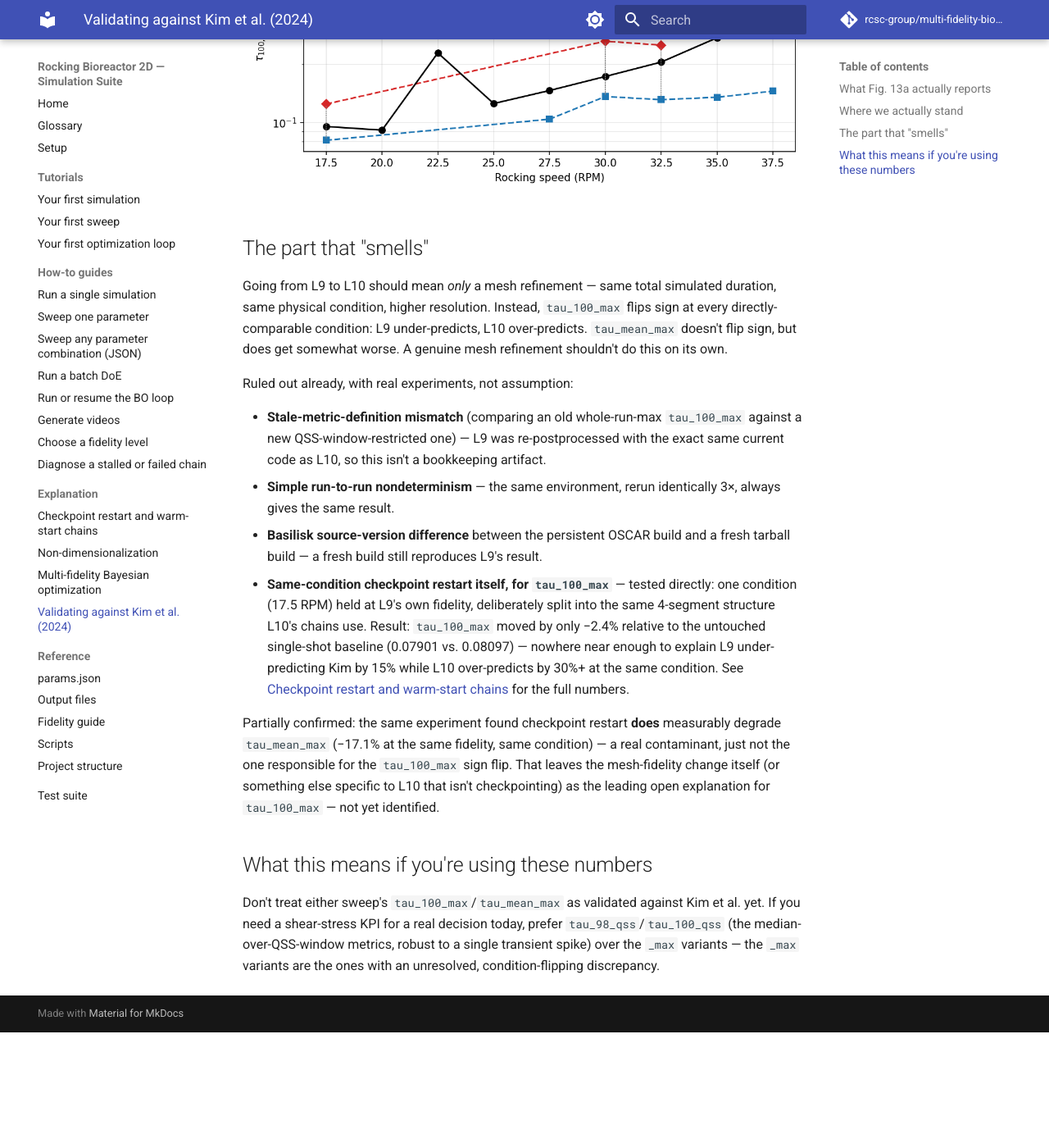
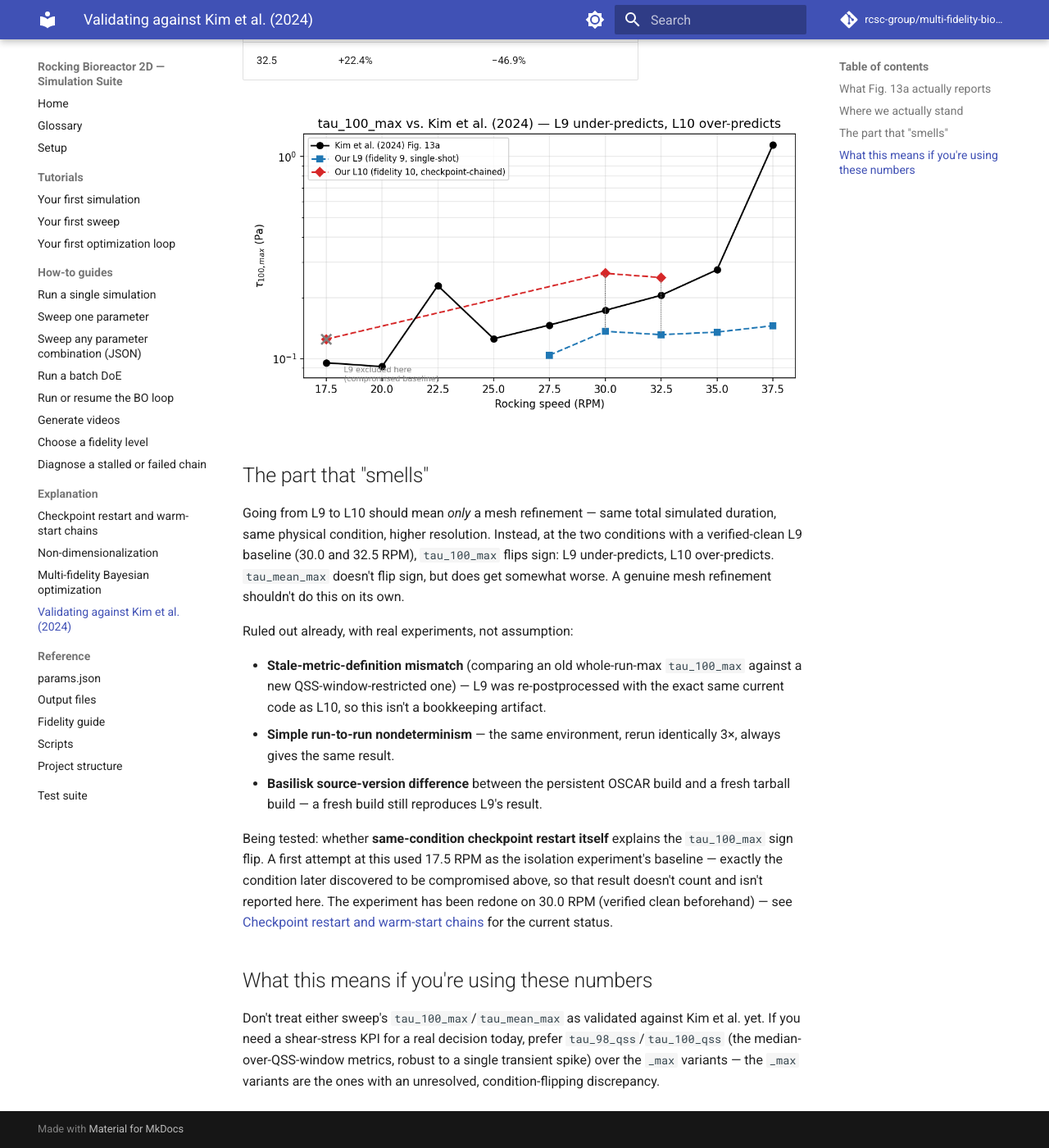
Before and after one commit to rcsc-group/multi-fidelity-bioreactor, an MkDocs documentation site: the page built from docs_site/explanation/kim-et-al-validation.md, in a window 1280 px wide and 1400 px high, scrolled down 1727 px. Shown: the whole window at 82% size. Built offline with MkDocs 1.6.1 and Material for MkDocs 9.7.7, drawn with Linux system fonts in a browser that asks for light colours; comment, search, counter and statistics services are not loaded; before the commit the page ends 2986 px from its top, so only the background shows below that; some of the changed text lies outside the part shown.

Commit message:
fix(validation): retract the 17.5 RPM isolation-experiment result -- corrupted baseline
While chasing why the "L9 baseline" file for 17.5 RPM (run_id 44133566)
started at t=18.86 instead of t=0, found its params.json actually has
t_checkpoint=18.85, omega_b_prev=2.356194 (22.5 RPM's own frequency) -- this
run was overwritten by an abandoned cross-condition warm-start pilot from
earlier in this project's history (fp_tau opens in "w" mode on every
invocation, so the original cold-start shear_stress.dat was destroyed, not
just shadowed). It was never a clean single-shot baseline; I never
re-checked its params.json before trusting it, in this session or the
published docs.

Individually re-verified the other 5 L9 conditions used elsewhere on the
site (t_checkpoint=None, raw data starting at t=0) -- all genuinely clean,
no other corrections needed there.

Retracted the -2.4%/-17.1% isolation-experiment conclusion built on that
baseline; the original experiment's manifest is kept (marked INVALIDATED,
not deleted) rather than erased. Redone on 30.0 RPM, whose baseline
(488db14b) was verified clean before use this time -- running now, chained
via a persistent per-segment Monitor. Updated both explanation pages and
the comparison figure (visually marks the excluded 17.5 RPM L9 point rather
than just caveating it in prose) to reflect this honestly while the
corrected experiment is in flight.

```diff
--- a/docs_site/explanation/kim-et-al-validation.md
+++ b/docs_site/explanation/kim-et-al-validation.md
@@ -28,6 +28,22 @@
 reasonable tolerance**, and the discrepancy doesn't even have a consistent
 sign.
 
+!!! danger "17.5 RPM L9 data was found compromised while writing this page — excluded"
+    `44133566` (17.5 RPM's L9 run) was the pilot for an abandoned
+    cross-condition warm-start rerun plan from earlier in this project's
+    history. Its `params.json` shows `t_checkpoint=18.85`,
+    `omega_b_prev=2.356194` (22.5 RPM's own frequency) — it was actually
+    re-executed as a warm-start from 22.5 RPM's checkpoint, which truncated
+    and overwrote its original cold-start `shear_stress.dat`
+    (`fopen(..., "w")` on every invocation). The genuine cold-start raw data
+    for this condition no longer exists. Every other L9 condition used
+    below was individually re-verified clean (`t_checkpoint=None`,
+    `shear_stress.dat` starting at `t=0`) before being trusted — this one
+    wasn't caught until [Checkpoint restart and warm-start chains](checkpoint-restart.md)'s
+    isolation experiment needed a clean 17.5 RPM baseline and didn't have
+    one. The isolation experiment has been redone on 30.0 RPM instead,
+    which passed the same verification.
+
 **L9** (fidelity 9, single monolithic run per condition — no checkpoint
 restart of any kind, cold-started, run straight to `t_end=18.243`),
 re-postprocessed with the current code and verified against each
@@ -35,7 +51,7 @@
 
 | RPM | `tau_100_max` error vs. Kim | `tau_mean_max` error vs. Kim |
 |---|---|---|
-| 17.5 | −15.2% | −16.1% |
+| 17.5 | *(data compromised — see above)* | *(data compromised — see above)* |
 | 27.5 | −28.9% | −39.9% |
 | 30.0 | −21.3% | −37.4% |
 | 32.5 | −36.2% | −43.7% |
@@ -50,7 +66,8 @@
 it's been directly falsified.)
 
 **L10** (fidelity 10, same condition chained across 3–4 same-omega_b
-segments, same total duration, final segment only), same code:
+segments, same total duration, final segment only), same code — this data
+is unaffected by the L9 contamination above (different run_ids entirely):
 
 | RPM | `tau_100_max` error vs. Kim | `tau_mean_max` error vs. Kim |
 |---|---|---|
@@ -58,16 +75,16 @@
 | 30.0 | +52.4% | −42.4% |
 | 32.5 | +22.4% | −46.9% |
 
-![tau_100_max vs. rocking speed: Kim et al.'s reported curve in black, our L9 (fidelity 9, single-shot) in blue consistently below it, our L10 (fidelity 10, checkpoint-chained) in red consistently above it at every RPM where both exist -- the dotted lines connecting L9 and L10 at the same RPM show the gap and its sign flip directly.](../assets/img/kim-validation-tau100max.png)
+![tau_100_max vs. rocking speed: Kim et al.'s reported curve in black, our L9 (fidelity 9, single-shot) in blue consistently below it, our L10 (fidelity 10, checkpoint-chained) in red consistently above it -- the 17.5 RPM L9 point is the compromised one described above and should be read with that caveat.](../assets/img/kim-validation-tau100max.png)
 
 ## The part that "smells"
 
 Going from L9 to L10 should mean *only* a mesh refinement — same total
-simulated duration, same physical condition, higher resolution. Instead,
-`tau_100_max` flips sign at every directly-comparable condition: L9
-under-predicts, L10 over-predicts. `tau_mean_max` doesn't flip sign, but
-does get somewhat worse. A genuine mesh refinement shouldn't do this on its
-own.
+simulated duration, same physical condition, higher resolution. Instead, at
+the two conditions with a verified-clean L9 baseline (30.0 and 32.5 RPM),
+`tau_100_max` flips sign: L9 under-predicts, L10 over-predicts.
+`tau_mean_max` doesn't flip sign, but does get somewhat worse. A genuine
+mesh refinement shouldn't do this on its own.
 
 Ruled out already, with real experiments, not assumption:
 
@@ -79,21 +96,14 @@
   identically 3×, always gives the same result.
 - **Basilisk source-version difference** between the persistent OSCAR build
   and a fresh tarball build — a fresh build still reproduces L9's result.
-- **Same-condition checkpoint restart itself, for `tau_100_max`** — tested
-  directly: one condition (17.5 RPM) held at L9's own fidelity, deliberately
-  split into the same 4-segment structure L10's chains use. Result:
-  `tau_100_max` moved by only −2.4% relative to the untouched single-shot
-  baseline (0.07901 vs. 0.08097) — nowhere near enough to explain L9
-  under-predicting Kim by 15% while L10 over-predicts by 30%+ at the same
-  condition. See [Checkpoint restart and warm-start chains](checkpoint-restart.md#resolved-a-real-but-partial-effect)
-  for the full numbers.
 
-Partially confirmed: the same experiment found checkpoint restart **does**
-measurably degrade `tau_mean_max` (−17.1% at the same fidelity, same
-condition) — a real contaminant, just not the one responsible for the
-`tau_100_max` sign flip. That leaves the mesh-fidelity change itself (or
-something else specific to L10 that isn't checkpointing) as the leading
-open explanation for `tau_100_max` — not yet identified.
+Being tested: whether **same-condition checkpoint restart itself** explains
+the `tau_100_max` sign flip. A first attempt at this used 17.5 RPM as the
+isolation experiment's baseline — exactly the condition later discovered to
+be compromised above, so that result doesn't count and isn't reported here.
+The experiment has been redone on 30.0 RPM (verified clean beforehand) — see
+[Checkpoint restart and warm-start chains](checkpoint-restart.md#testing-the-hypothesis)
+for the current status.
 
 ## What this means if you're using these numbers
 
```
Also changed, not shown: docs_site/explanation/checkpoint-restart.md (+21 -19 lines), docs_site/assets/img/kim-validation-tau100max.png, 2 other files.
